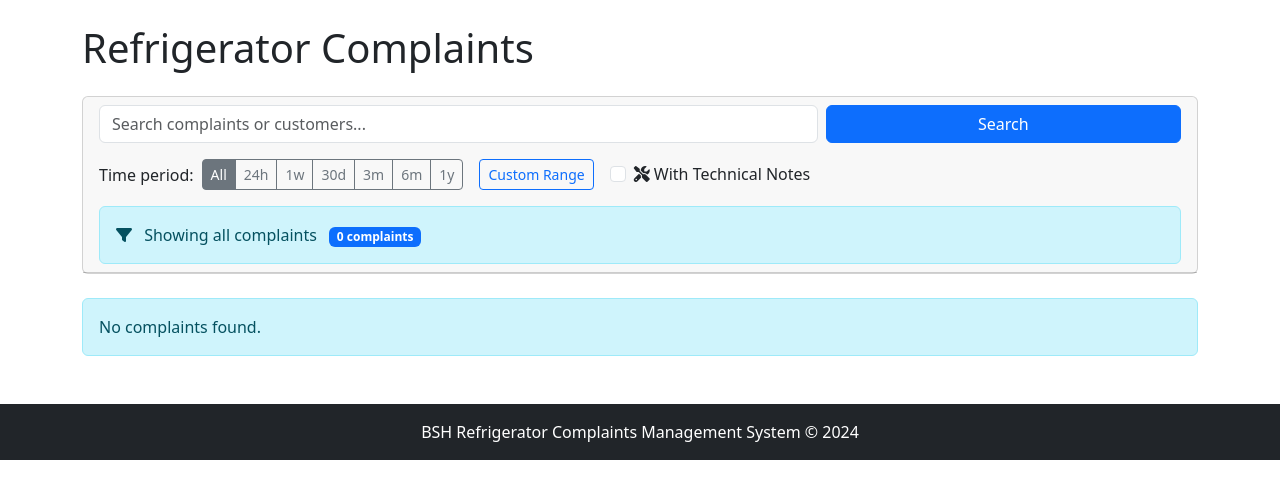
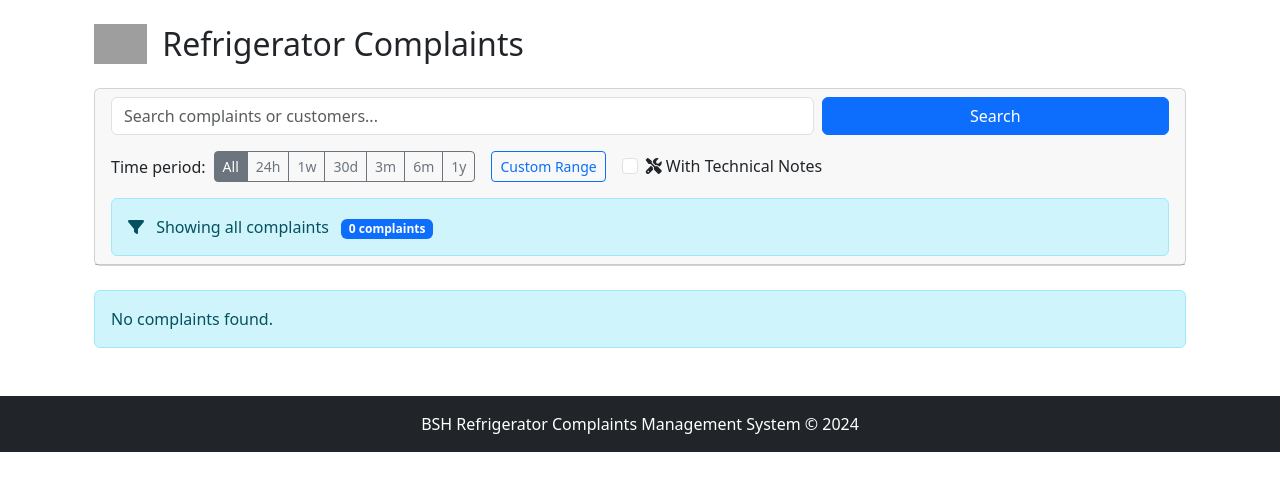
Before and after one commit to prometa-ai/demo-bsh-complaints-management, a Flask app: page /complaints in a window 1280 px wide. Shown: the part 56-555 px from the top of the page. Run offline with Flask 3, Linux system fonts and the light colour scheme; data that the repository does not hold is empty; some libraries are stand-ins or nearby versions; grey boxes are pictures that could not be loaded.

Commit message:
Add BSH logo to complaints and statistics pages

```diff
--- a/templates/complaints.html
+++ b/templates/complaints.html
@@ -1,7 +1,11 @@
 {% extends 'base.html' %}
 
 {% block content %}
-<h1 class="mb-4">Refrigerator Complaints</h1>
+<div class="container mt-4">
+    <div class="d-flex align-items-center mb-4">
+        <img src="{{ url_for('static', filename='images/bsh_logo.png') }}" alt="BSH Logo" style="height: 40px; margin-right: 15px;">
+        <h2 class="mb-0">Refrigerator Complaints</h2>
+    </div>
 
     <div class="card mb-4">
         <div class="card-header">
@@ -216,6 +220,7 @@
             {% endif %}
         </div>
     {% endif %}
+</div>
 {% endblock %}
 
 {% block scripts %}
--- a/templates/statistics.html
+++ b/templates/statistics.html
@@ -2,7 +2,10 @@
 
 {% block content %}
 <div class="container-fluid px-4">
-    <h1 class="mb-4">Complaints Statistics</h1>
+    <div class="d-flex align-items-center mb-4">
+        <img src="{{ url_for('static', filename='images/bsh_logo.png') }}" alt="BSH Logo" style="height: 40px; margin-right: 15px;">
+        <h1 class="mb-0">Complaints Statistics</h1>
+    </div>
 
     <!-- Time Period and Custom Date Filter -->
     <div class="row mb-4">
```
Lines whose indentation alone changed are shown as unchanged.
